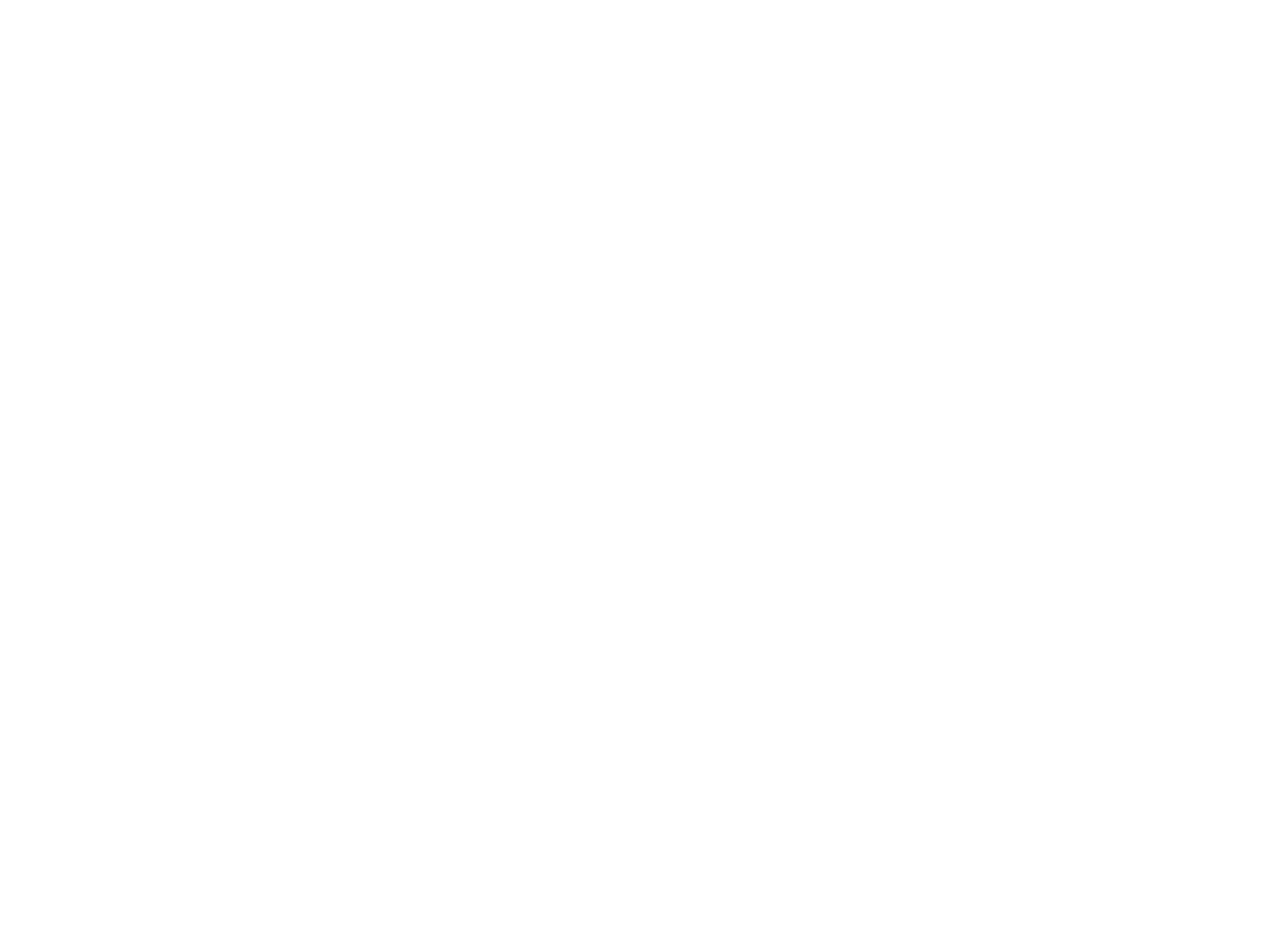
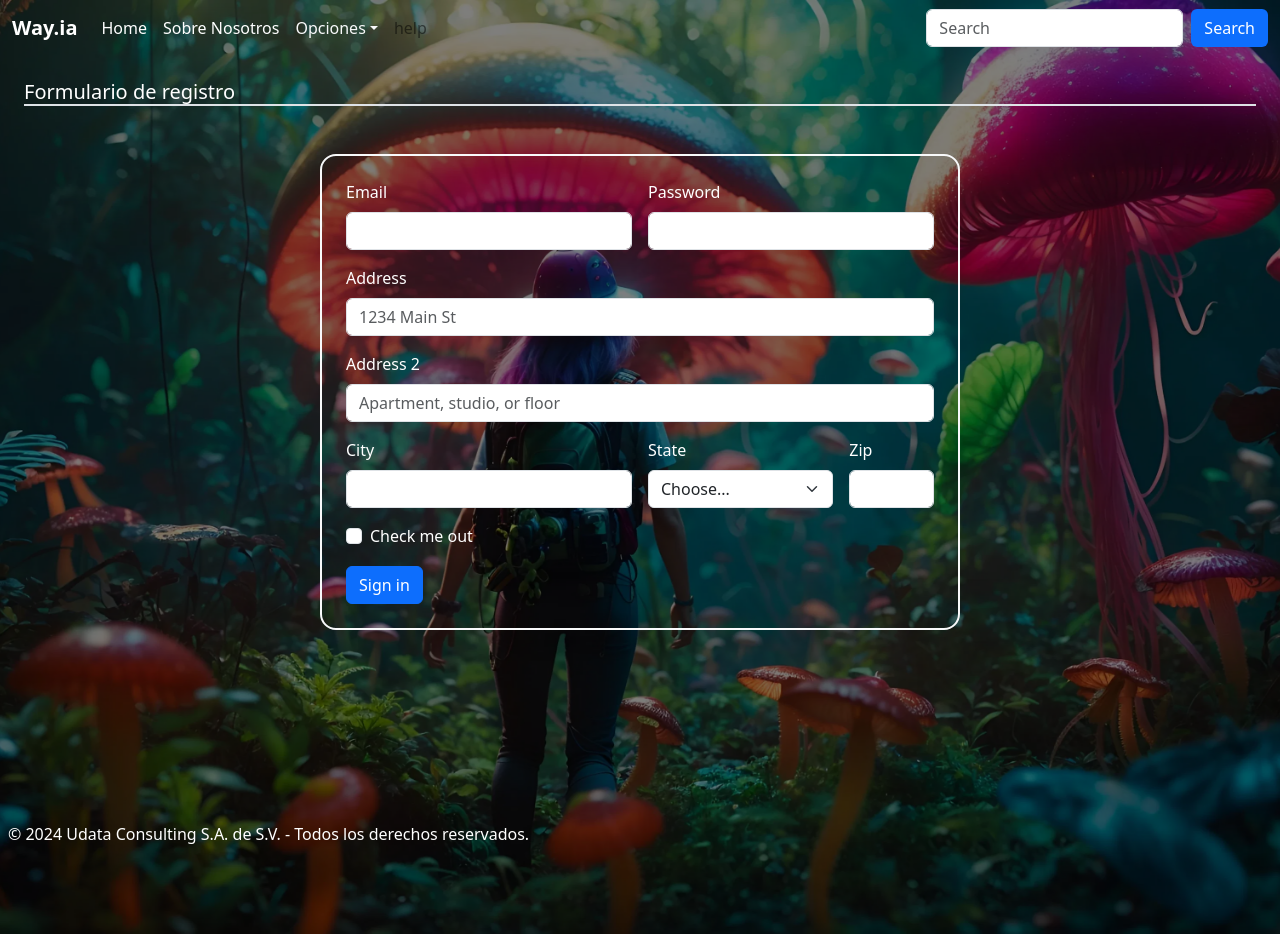
Before and after one commit to Chris3riel/ImageGeneratorReact, a React (Vite) app: page /Registro in a window 1280 px wide. Before the commit this address had no page. Before the commit the page ends 800 px from the top, so only its background shows below. Built offline with nearby package versions, Linux system fonts and the light colour scheme.

Commit message:
Mejora de Ux/Ui

```diff
--- a/index.html
+++ b/index.html
@@ -10,7 +10,7 @@
     <script src="https://cdn.jsdelivr.net/npm/bootstrap@5.3.3/dist/js/bootstrap.bundle.min.js" integrity="sha384-YvpcrYf0tY3lHB60NNkmXc5s9fDVZLESaAA55NDzOxhy9GkcIdslK1eN7N6jIeHz" crossorigin="anonymous"></script>
 
   </head>
-  <body>
+  <body class="bg-dark">
     <div id="root"></div>
     <script type="module" src="/src/main.tsx"></script>
   </body>
--- a/src/App.tsx
+++ b/src/App.tsx
@@ -3,6 +3,7 @@
 import Dashboard from "./components/Dashboard";
 import ImageGenerator from "./components/ImageGenerator";
 import SobreNosotros from "./components/SobreNosotros";
+import SignIn from "./components/SignIn";
 
 function App () {
   return (
@@ -12,6 +13,7 @@
         <Route path="/menu" element={<Dashboard />} />
         <Route path="/image" element={< ImageGenerator/>}/>
         <Route path="/nosotros" element={<SobreNosotros/>}/>
+        <Route path="/Registro" element={<SignIn/>}/>
       </Routes>
     </BrowserRouter>
   );
--- a/src/components/Dashboard.css
+++ b/src/components/Dashboard.css
@@ -42,3 +42,16 @@
   .circle-in-top-left-animation {
     animation: 2.5s cubic-bezier(.25, 1, .30, 1) circle-in-top-left both;
   }
+
+  @keyframes wipe-in-right {
+    from {
+      clip-path: inset(0 100% 0 0);
+    }
+    to {
+      clip-path: inset(0 0 0 0);
+    }
+  }
+
+  .wipe-in-right {
+    animation: 2.5s cubic-bezier(.25, 1, .30, 1) wipe-in-right both;
+  }
--- a/src/components/Inicio.tsx
+++ b/src/components/Inicio.tsx
@@ -26,7 +26,7 @@
             <source src="../../VID_20240821_191124_372.mp4" type="video/mp4"/>
         </video>
 
-        <div className="capa position-absolute top-0 w-100 h-100 bg-black opacity-25 "></div>
+        <div className="capa position-absolute top-0 w-100 h-100 bg-black opacity-50 "></div>
     </section>
     </>);
 }
--- a/src/components/Navbar.tsx
+++ b/src/components/Navbar.tsx
@@ -16,18 +16,18 @@
           <a className="nav-link text-white" href="/nosotros">Sobre Nosotros</a>
         </li>
         <li className="nav-item dropdown">
-          <a className="nav-link dropdown-toggle" href="#" role="button" data-bs-toggle="dropdown" aria-expanded="false">
+          <a className="nav-link dropdown-toggle text-light" href="#" role="button" data-bs-toggle="dropdown" aria-expanded="false">
             Opciones
           </a>
           <ul className="dropdown-menu">
-            <li><a className="dropdown-item" href="#">Action</a></li>
-            <li><a className="dropdown-item" href="#">Another action</a></li>
+            <li><a className="dropdown-item" href="/Registro">Registrarse</a></li>
+            <li><a className="dropdown-item" href="#">Iniciar Sesión</a></li>
             <li><hr className="dropdown-divider"/></li>
-            <li><a className="dropdown-item" href="#">Something else here</a></li>
+            <li><a className="dropdown-item" href="#">Reportar un problema</a></li>
           </ul>
         </li>
         <li className="nav-item">
-          <a className="nav-link disabled" aria-disabled="true">help</a>
+          <a className="nav-link disabled text-black-50" aria-disabled="true">help</a>
         </li>
       </ul>
       <form className="d-flex" role="search">
--- a/src/components/SignIn.tsx
+++ b/src/components/SignIn.tsx
@@ -1,42 +1,56 @@
+import Navbar from "./Navbar";
+import Footer from "./Footer";
+import "./Dashboard.css";
+
 function SignIn(){
     return(
         <>
+        <section className="position-relative min-vh-100 bg-black wipe-in-right">
+
+            <div className="position-relative z-2">
+
+            <Navbar />
+
+            <h5 className="text-white m-4 border-2 border-bottom">Formulario de registro</h5>
+
+            <div className="container mt-5 bg-transparent rounded-4 p-4 w-50 border-light border-2 border">
+
             <form className="row g-3">
                     <div className="col-md-6">
-                        <label for="inputEmail4" className="form-label">Email</label>
+                        <label className="form-label text-white">Email</label>
                         <input type="email" className="form-control" id="inputEmail4"/>
                     </div>
                     <div className="col-md-6">
-                        <label for="inputPassword4" className="form-label">Password</label>
+                        <label className="form-label text-white">Password</label>
                         <input type="password" className="form-control" id="inputPassword4"/>
                     </div>
                     <div className="col-12">
-                        <label for="inputAddress" className="form-label">Address</label>
+                        <label className="form-label text-white">Address</label>
                         <input type="text" className="form-control" id="inputAddress" placeholder="1234 Main St"/>
                     </div>
                     <div className="col-12">
-                        <label for="inputAddress2" className="form-label">Address 2</label>
+                        <label className="form-label text-white">Address 2</label>
                         <input type="text" className="form-control" id="inputAddress2" placeholder="Apartment, studio, or floor"/>
                     </div>
                     <div className="col-md-6">
-                        <label for="inputCity" className="form-label">City</label>
+                        <label className="form-label text-white">City</label>
                         <input type="text" className="form-control" id="inputCity"/>
                     </div>
                     <div className="col-md-4">
-                        <label for="inputState" className="form-label">State</label>
+                        <label  className="form-label text-white">State</label>
                         <select id="inputState" className="form-select">
                         <option selected>Choose...</option>
                         <option>...</option>
                         </select>
                     </div>
                     <div className="col-md-2">
-                        <label for="inputZip" className="form-label">Zip</label>
+                        <label className="form-label text-white">Zip</label>
                         <input type="text" className="form-control" id="inputZip"/>
                     </div>
                     <div className="col-12">
                         <div className="form-check">
                         <input className="form-check-input" type="checkbox" id="gridCheck"/>
-                        <label className="form-check-label" for="gridCheck">
+                        <label className="form-check-label text-white">
                             Check me out
                         </label>
                         </div>
@@ -45,7 +59,14 @@
                         <button type="submit" className="btn btn-primary">Sign in</button>
                     </div>
                 </form>
+            </div>
+            <Footer/>
+            </div>
 
+            <img src="../../img/FemaleAdventurer1.webp" className="position-absolute top-0 w-100 h-100 object-fit-cover img-fluid" alt="" />
+
+            <div className="position-absolute top-0 w-100 h-100 bg-black opacity-50"></div>
+        </section>
         </>
     );
 }
--- a/src/components/SobreNosotros.tsx
+++ b/src/components/SobreNosotros.tsx
@@ -10,9 +10,9 @@
             <div className="position-relative z-2">
                 <Navbar />
 
-                <h1 className="text-white fw-lighter font-monospace text-center py-3">IMAGENES GENERADAS CON WAY.ia</h1>
+                <h1 className="text-white fw-lighter font-monospace text-center py-3 ">IMAGENES GENERADAS CON WAY.ia</h1>
 
-                <main className="container mt-4 border border-2 border-light rounded-5 p-4 circle-in-bottom-right-animation">
+                <main className="container mt-4 border border-2 border-light rounded-5 p-4 wipe-in-right">
 
                     <div id="carouselExampleCaptions" className="carousel slide">
                         <div className="carousel-indicators">
@@ -64,7 +64,7 @@
             </video>*/}
             <img className="position-absolute top-0 w-100 h-100 object-fit-cover img-fluid circle-in-bottom-right-animation" src="../../img/FemaleAdventurer1.webp" alt="" />
 
-            <div className="capa position-absolute top-0 w-100 h-100 bg-black opacity-25 "></div>
+            <div className="capa position-absolute top-0 w-100 h-100 bg-black opacity-75 "></div>
         </section>
         </>
     );
```
